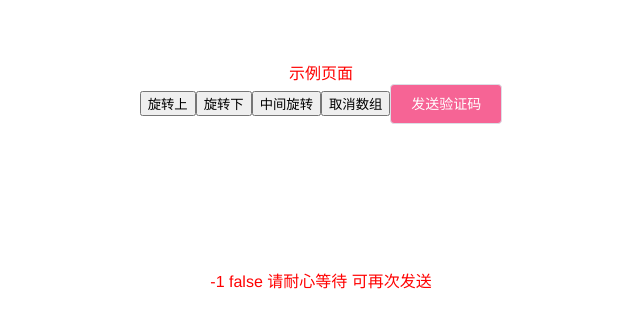
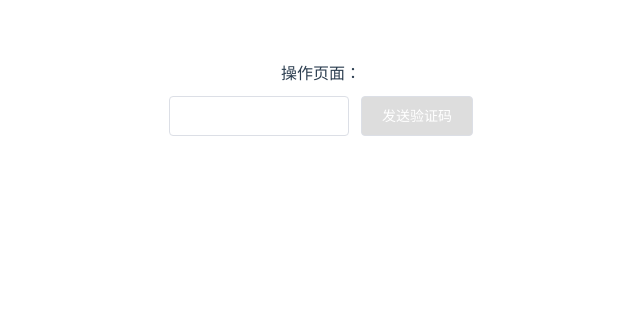
Before and after one commit to guliyuan/phone-validate-code-button, a Vue app: page / in a window 1280 px wide. Shown: the top 328 px of the page, without its empty margins (319-959 px from the left). Built offline with nearby package versions, Linux system fonts and the light colour scheme.

Commit message:
按钮动画 & input输入验证

```diff
--- a/src/components/phone-validate-code-button.vue
+++ b/src/components/phone-validate-code-button.vue
@@ -1,16 +1,12 @@
 <template lang="pug">
-    div
-        button(@click="change1") 旋转上
-        button(@click="change2") 旋转下
-        button(@click="change3") 中间旋转
-        button(@click="cancel") 取消数组
-        button.code-button( @click="postValidCode" :disabled="getDisabled")
-                | {{pending ? '请求中': result}}
-        div(style="padding:20px 0")
-            div.demo1(:class="themeClassArr1")
-            div.demo2(:class="themeClassArr2")
-            div.demo3(:class="themeClassArr3")
-        div {{codeNumber}} {{disabled}} {{numberBeforeText}} {{numberAfterText}}
+    span.button-box
+        button.code-button(
+                @click="postValidCode"
+                :disabled="getDisabled"
+                :class="themeClassArr1")
+                | {{pending ? '请求中': (codeNumber == -1 ? '发送验证码':'重新发送')}}
+        span.count(:class="themeClassArr11")
+            | {{numberBeforeText}}{{codeNumber}}s{{numberAfterText}}
 </template>
 <script>
 // 计时器
@@ -30,6 +26,9 @@ export default {
         },
         numberAfterText:{
             default:''
+        },
+        transtion:{
+            default:'top'
         }
     },
     data(){
@@ -39,8 +38,7 @@ export default {
             pending:false,
             codeNumber:-1,
             themeClassArr1:[],
-            themeClassArr2:[],
-            themeClassArr3:[]
+            themeClassArr11:[]
         }
     },
     computed:{
@@ -52,39 +50,56 @@ export default {
             return (codeNumber && codeNumber !== 0 && codeNumber !== -1) ? `${numberBeforeText}${codeNumber}s${numberAfterText}`:(codeNumber == '0' ? '重新发送':'发送验证码');
         }
     },
+    watch:{
+        reset(val){
+            if(!val) return;
+            clearInterval(Timer);
+            this.codeNumber = -1;
+            // this.pending = false;
+        },
+        transtion:{
+            immediate: true,
+            handler(val){
+                // 动画动态配置
+                if(val === 'center'){
+                    this.themeClassArr1 = ['center-enter'];
+                    this.themeClassArr11 = ['center-leave'];
+                } else if(val === 'bottom'){
+                    this.themeClassArr1 = ['bottom-enter'];
+                    this.themeClassArr11 = ['top-leave'];
+                } else {
+                    this.themeClassArr1 = ['top-enter'];
+                    this.themeClassArr11 = ['bottom-leave'];
+                }
+            }
+        }
+    },
     methods:{
-        change1(){
-            this.themeClassArr1 = ['top-enter'];
-        },
-        change2(){
-            this.themeClassArr2 = ['bottom-enter'];
-        },
-        change3(){
-            this.themeClassArr3 = ['center-enter'];
-        },
-        cancel(){
-            this.themeClassArr1 = ['top-leave'];
-            this.themeClassArr2 = ['bottom-leave'];
-            this.themeClassArr3 = ['center-leave'];
+        onReset(){
+            this.reset = true;
         },
         postValidCode(){
-            // 模拟接口请求
+            // 模拟接口请求  mock sever
             this.pending = true;
+            this.reset = false;
             setTimeout(_=>{
                 this.start();
             },2000)
             // 接口请求失败 reset
         },
         start(){
-            console.log('计时器开始');
             Timer = null;
             this.pending = false;
             this.codeNumber = this.number;
+            this.themeClassArr1 = ['top-leave'];
+            this.themeClassArr11 = ['bottom-enter'];
             Timer = setInterval(_=>{
-                console.log('setInterval');
                 this.codeNumber = this.codeNumber - 1;
                 if(this.codeNumber == 0){
                     clearInterval(Timer);
+                    // 默认top 动画  还未做动态配置
+                    this.themeClassArr1 = ['top-enter'];
+                    this.themeClassArr11 = ['bottom-leave'];
                 }
             },1000)
         }
@@ -96,24 +111,21 @@ export default {
 }
 </script>
 <style lang="scss">
-.demo1,.demo2{
-    width: 200px;
-    height: 100px;
-    display:inline-block;
-    background-color: green;
-    transform: scaleY(0);
-    opacity: 0;
-    border-radius: 4px;
-    background-color: #409eff;
-}
-.demo3{
-    width: 200px;
-    height: 100px;
-    display: inline-block;
-    background-color: green;
-    transform: scaleX(0);
-    border-radius: 4px;
-    background-color: #409eff;
+.button-box{
+    position: relative;
+    .count{
+        position: absolute;
+        width: 110px;
+        height: 38px;
+        left: 0;
+        border: 1px solid #f66495;
+        color: #f66495;
+        line-height: 38px;
+        text-align: center;
+        border-radius: 4px;
+        z-index:-1;
+        font-size: 14px;
+    }
 }
 // 中间旋转
 .center-enter{
@@ -168,5 +180,9 @@ export default {
     font-size: 14px;
     border-radius: 4px;
     box-sizing: border-box;
+    min-width: 112px;
+    &[disabled]{
+        background-color: #ddd;
+    }
 }
 </style>
--- a/src/pages/demo.vue
+++ b/src/pages/demo.vue
@@ -1,32 +1,92 @@
 <template lang="pug">
-    div 示例页面
+    div
+        div 操作页面：
+        div.content
+            div
+                input.input(
+                    :class = "{'error':error}"
+                    :maxLength="11"
+                    v-model="value"
+                    v-on:input="onInputChange"
+                    v-on:blur="onBlurChange")
                 PhoneValidateVodeButton(
+                    class="button"
+                    transition="top"
                     :disabled = "disabled"
                     :number = "number"
                     :numberBeforeText="numberBeforeText"
                     :numberAfterText="numberAfterText"
                 )
+                div(v-if="error").tips 喵，请输入正确手机号码
 </template>
 <script>
 import PhoneValidateVodeButton from '@/components/phone-validate-code-button'
 
+const regexRule = {
+    mobile: /^1[3-9][0-9]\d{8}$/
+};
+
 export default {
     data(){
         return{
-            disabled:false,
-            number:10,
+            disabled:true,
+            number:5,
             numberBeforeText:'请耐心等待',
-            numberAfterText:'可再次发送'
+            numberAfterText:'',
+            error:false,
+            value:''
         }
     },
     components:{
         PhoneValidateVodeButton
+    },
+    methods:{
+        onInputChange(){
+            const { value } = this;
+            if(!value || !regexRule.mobile.test(value)) return;
+            this.disabled = false;
+            this.error = false;
+        },
+        onBlurChange(){
+            const { value } = this;
+            if(value && regexRule.mobile.test(value)) return;
+            this.error = true;
+        }
     }
 }
 </script>
-
 <style lang="scss">
-div{
-    color: red;
+.content{
+    padding-top: 12px;
+    .input{
+        -webkit-appearance: none;
+        background-color: #fff;
+        background-image: none;
+        border-radius: 4px;
+        border: 1px solid #dcdfe6;
+        box-sizing: border-box;
+        color: #606266;
+        display: inline-block;
+        font-size: inherit;
+        height: 40px;
+        line-height: 40px;
+        outline: none;
+        padding: 0 15px;
+        transition: border-color .2s cubic-bezier(.645,.045,.355,1);
+        width: 180px;
+        margin-right: 12px;
+        &:focus{
+            outline: none;
+            border-color: #409eff;
+        }
+        &.error{
+            border-color: #f66495;
+        }
+    }
+    .tips{
+        color: #f66495;
+        font-size: 12px;
+        padding: 6px 0;
+    }
 }
 </style>
```
Lines whose indentation alone changed are shown as unchanged.
